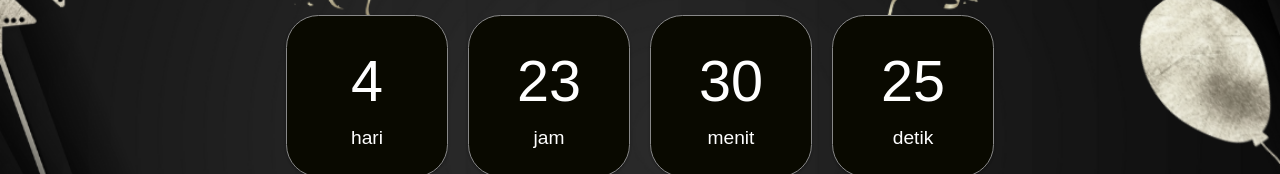
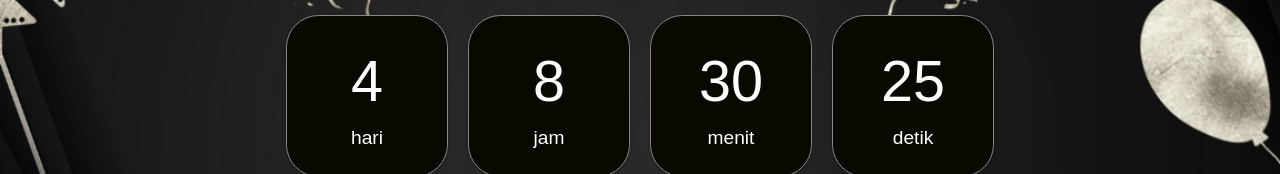
Before and after one commit to GreatEdo/webgraduation, a plain HTML site: page index.html in a window 1280 px wide. Shown: the part 215-389 px from the top of the page. Drawn offline with nearby package versions, Linux system fonts and the light colour scheme; some packages are replaced by stand-ins of ours; a script that the page names is missing; a web font is replaced by a local one.

Commit message:
mengubah waktu di library simple countdown

```diff
--- a/index.html
+++ b/index.html
@@ -461,7 +461,7 @@
       year: 2025,
       month: 6,
       day: 14,
-      hours: 24,
+      hours: 9,
       words: {
         days: { singular: "hari", plural: "hari" },
         hours: { singular: "jam", plural: "jam" },
```
